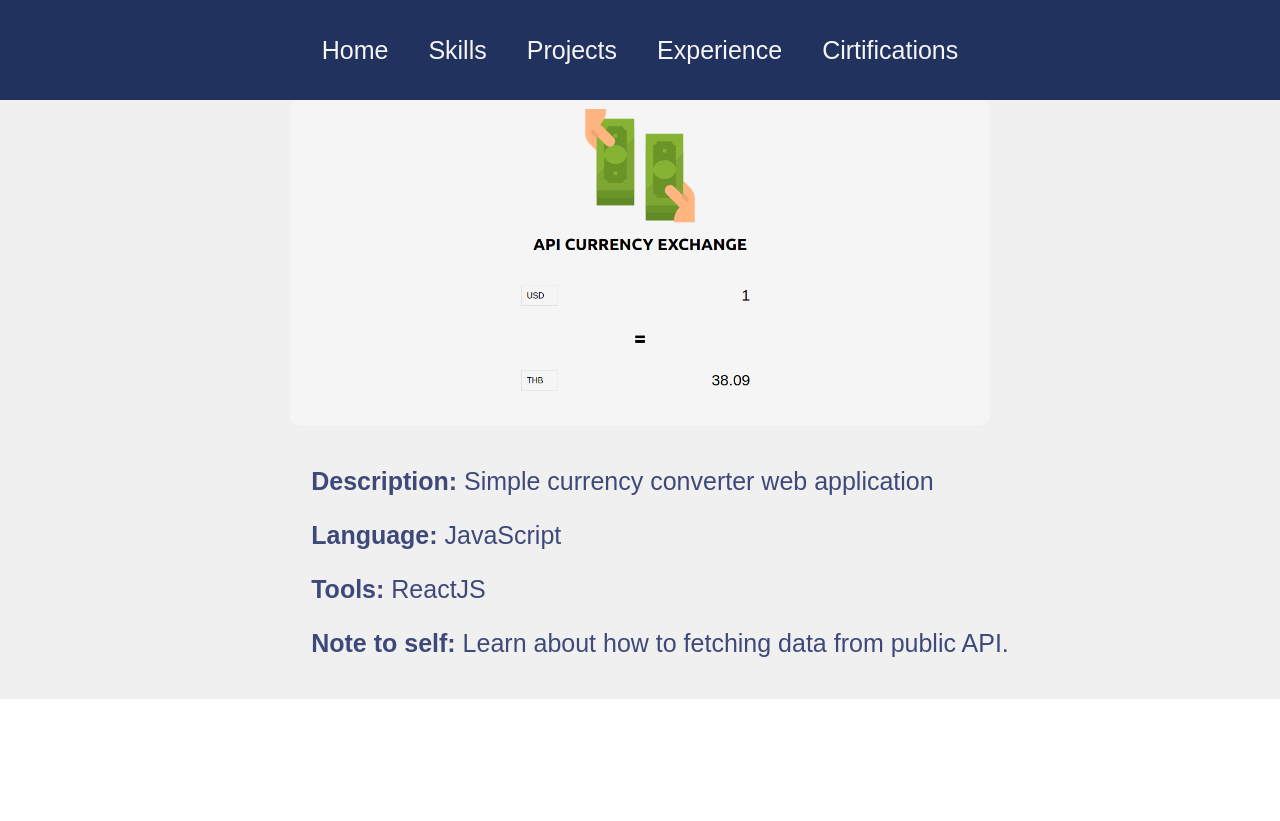
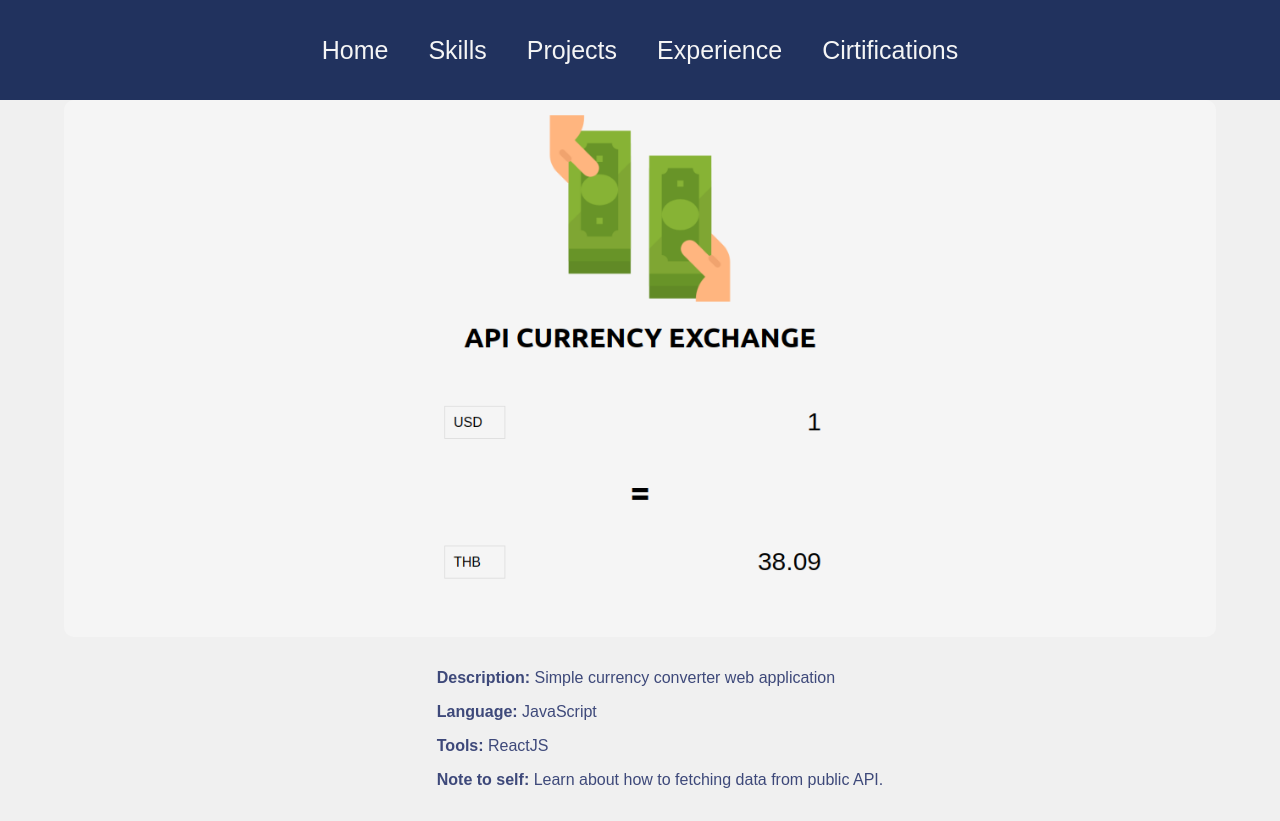
Before and after one commit to introbond/portfolio, a React (Create React App) app: page /portfolio/project/1 in a window 1280 px wide. Before the commit the page ends 800 px from the top, so only its background shows below. Built offline with nearby package versions, Linux system fonts and the light colour scheme.

Commit message:
fix width bug

```diff
--- a/src/styles/ProjectDisplay.css
+++ b/src/styles/ProjectDisplay.css
@@ -8,14 +8,14 @@
 }
 .project img {
   margin-top: 0;
-  width: 700px;
+  width: 90%;
   border-radius: 10px;
   animation: fadeInAnimation ease 3s;
   animation-iteration-count: 1;
   animation-fill-mode: forwards;
 }
 .project p {
-  font-size: 25px;
+  font-size: 1rem;
   color: #3e497a;
 }
 .project svg {
```
